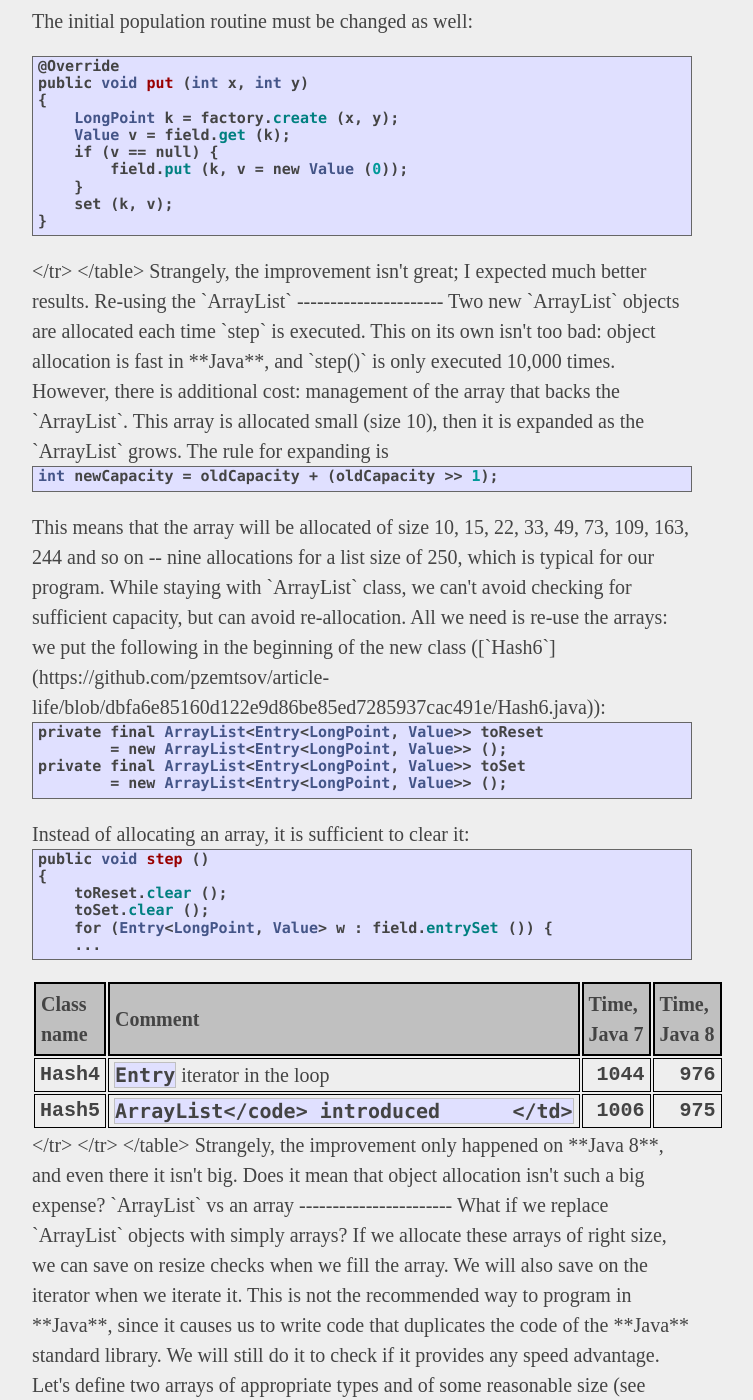
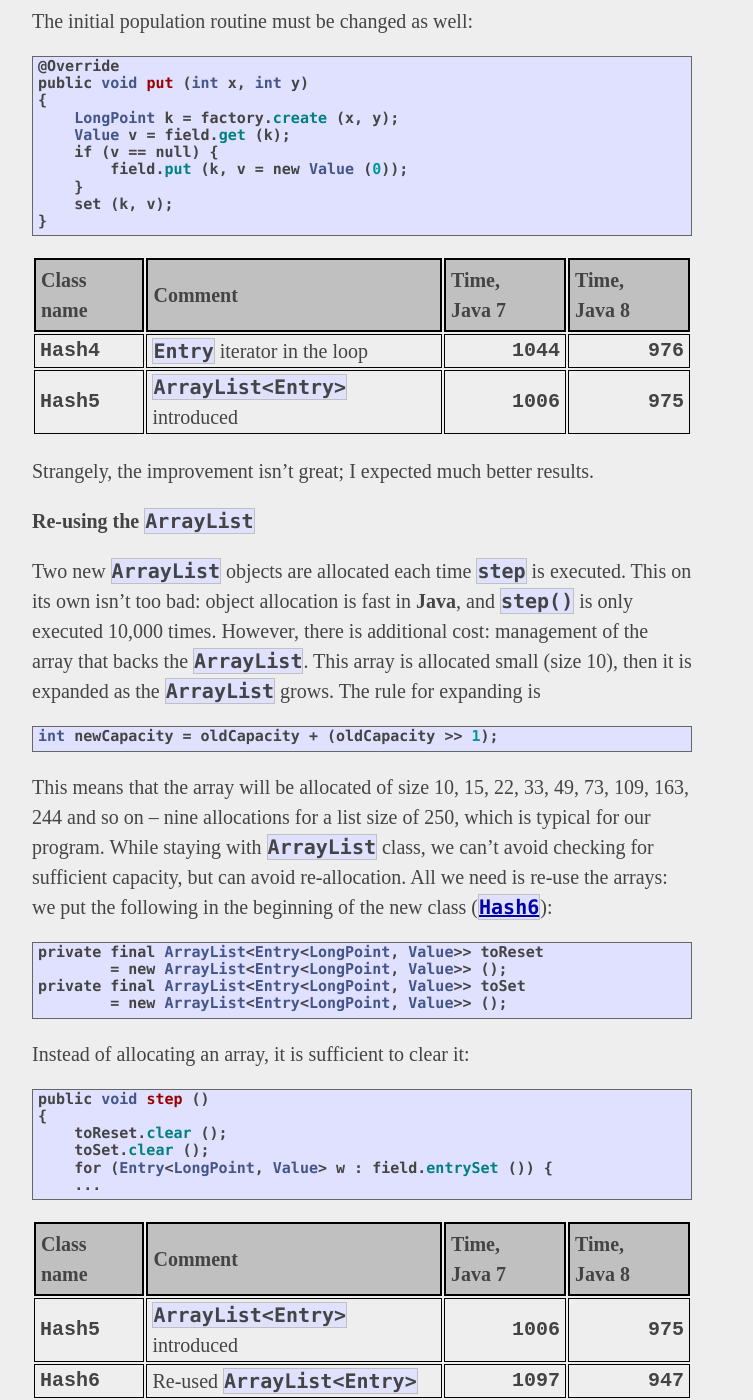
Before and after one commit to pzemtsov/pzemtsov.github.io, a Jekyll site: the page built from _posts/2015-12-04-optimising-the-hash-based-life.md, in a window 1280 px wide and 1400 px high, scrolled down 12753 px. Shown: the whole window, without its empty margins (278-1031 px from the left). Built offline with Jekyll 4.4.1, drawn with Linux system fonts in a browser that asks for light colours; nearby versions of some CDN libraries; Markdown is read by kramdown in place of the engine named in the settings; some of the changed text lies outside the part shown.

Commit message:
HTML fixes

```diff
--- a/_posts/2015-12-04-optimising-the-hash-based-life.md
+++ b/_posts/2015-12-04-optimising-the-hash-based-life.md
@@ -659,7 +659,7 @@ public void put (int x, int y)
 <table class="numeric">
 <tr><th>Class name</th>                   <th>Comment</th>              <th>Time, <b>Java&nbsp;7</b></th><th>Time, <b>Java&nbsp;8</b></th></tr>
 <tr><td class="label">Hash4</td>          <td class="ttext"><code>Entry</code> iterator in the loop       </td><td> 1044</td><td>  976</td></tr>
-<tr><td class="label">Hash5</td>          <td class="ttext"><code>ArrayList<Entry></code> introduced      </td><td> 1006</td><td>  975</td></tr>
+<tr><td class="label">Hash5</td>          <td class="ttext"><code>ArrayList&lt;Entry&gt;</code> introduced      </td><td> 1006</td><td>  975</td></tr>
 </table>
 
 Strangely, the improvement isn't great; I expected much better results.
@@ -699,8 +699,8 @@ public void step ()
 
 <table class="numeric">
 <tr><th>Class name</th>                   <th>Comment</th>              <th>Time, <b>Java&nbsp;7</b></th><th>Time, <b>Java&nbsp;8</b></th></tr>
-<tr><td class="label">Hash5</td>          <td class="ttext"><code>ArrayList<Entry></code> introduced      </td><td> 1006</td><td>  975</td></tr>
-<tr><td class="label">Hash6</td>          <td class="ttext">Re-used <code>ArrayList<Entry></code>         </td><td> 1097</td><td>  947</td></tr>
+<tr><td class="label">Hash5</td>          <td class="ttext"><code>ArrayList&lt;Entry&gt;</code> introduced      </td><td> 1006</td><td>  975</td></tr>
+<tr><td class="label">Hash6</td>          <td class="ttext">Re-used <code>ArrayList&lt;Entry&gt;</code>         </td><td> 1097</td><td>  947</td></tr>
 </table>
 
 Strangely, the improvement only happened on **Java 8**, and even there it isn't big. Does it mean that object allocation isn't such a big expense?
@@ -768,7 +768,7 @@ Here are the results:
 
 <table class="numeric">
 <tr><th>Class name</th>                   <th>Comment</th><th>Time, <b>Java&nbsp;7</b></th><th>Time, <b>Java&nbsp;8</b></th></tr>
-<tr><td class="label">Hash6</td>          <td class="ttext">Re-used <code>ArrayList<Entry></code>         </td><td> 1097</td><td>  947</td></tr>
+<tr><td class="label">Hash6</td>          <td class="ttext">Re-used <code>ArrayList&lt;Entry&gt;</code>         </td><td> 1097</td><td>  947</td></tr>
 <tr><td class="label">Hash7</td>          <td class="ttext"><code>ArrayList</code> replaced with an array </td><td> 1020</td><td>  904</td></tr>
 </table>
 
@@ -786,8 +786,8 @@ Here are the results for all the versions we tried today:
 <tr><td class="label">Hash2</td>          <td class="ttext">A unified hash map                            </td><td> 1309</td><td> 1163</td></tr>
 <tr><td class="label">Hash3</td>          <td class="ttext">Check in <code>set</code> removed             </td><td> 1312</td><td> 1151</td></tr>
 <tr><td class="label">Hash4</td>          <td class="ttext"><code>Entry</code> iterator in the loop       </td><td> 1044</td><td>  976</td></tr>
-<tr><td class="label">Hash5</td>          <td class="ttext"><code>ArrayList<Entry></code> introduced      </td><td> 1006</td><td>  975</td></tr>
-<tr><td class="label">Hash6</td>          <td class="ttext">Re-used <code>ArrayList<Entry></code>         </td><td> 1097</td><td>  947</td></tr>
+<tr><td class="label">Hash5</td>          <td class="ttext"><code>ArrayList&lt;Entry&gt;</code> introduced      </td><td> 1006</td><td>  975</td></tr>
+<tr><td class="label">Hash6</td>          <td class="ttext">Re-used <code>ArrayList&lt;Entry&gt;</code>         </td><td> 1097</td><td>  947</td></tr>
 <tr><td class="label">Hash7</td>          <td class="ttext"><code>ArrayList</code> replaced with an array </td><td> 1020</td><td>  904</td></tr>
 </table>
 
```
